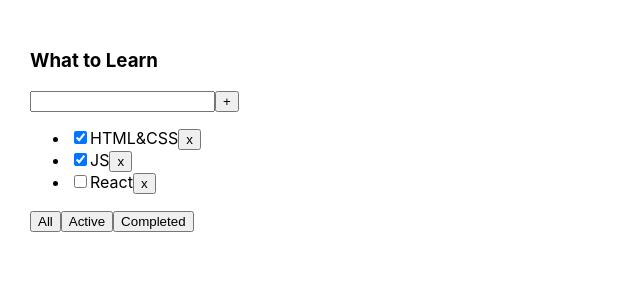
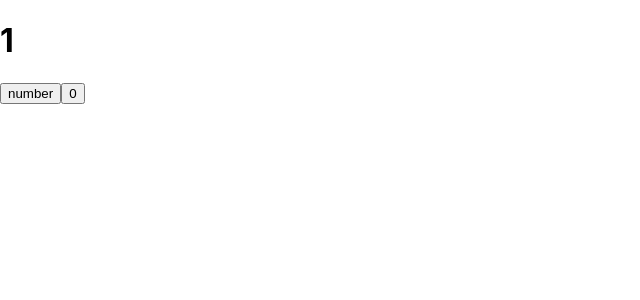
Before and after one commit to VadzimAJ/ToDoList_IT_inc, a React (Create React App) app: page / in a window 1280 px wide. Shown: the top 300 px of the page, without its empty margins (0-640 px from the left). Built offline with nearby package versions, Linux system fonts and the light colour scheme.

Commit message:
feat: complite useStage lesson

```diff
--- a/src/App.tsx
+++ b/src/App.tsx
@@ -1,49 +1,27 @@
 import React, { useState } from 'react';
 import './App.css';
-import { TaskType, TodoList } from './TodoList';
 
-export type FilterValuesType = "all" | "completed" | "active"
 
 function App() {
 
-    let [tasks, setTasks] = useState<Array<TaskType>>([
-        {id: 1, title:"HTML&CSS", isDone: true},
-        {id: 2, title:"JS", isDone: true},
-        {id: 3, title:"React", isDone: false}
-    ]);
+  let [a, setA] = useState(1)
 
+  const onClickHandler = () => {
+    setA(++a)
+    console.log(a)
+  }
 
-    function remomeTask(id:number) {
+  const onClickHandler0 = () => {
+    setA(a=0)
+    console.log(a)
+  }
 
-        let filteredTasks = tasks.filter( i => i.id !== id)
-        setTasks(filteredTasks);
-    }
-
-    function changeFilter (value: FilterValuesType){
-        setFilter(value);
-    }
-
-    let [filter, setFilter] = useState<FilterValuesType>("all");
-
-    let taskForTodolist = tasks;
-    if (filter === "completed") {
-        taskForTodolist = tasks.filter(i => i.isDone === true);
-    }
-    if (filter === "active") {
-        taskForTodolist = tasks.filter(i => i.isDone === false);
-    }
-
-    return (
-        <div className="App">
-            <TodoList   title="What to Learn"
-                        tasks = {taskForTodolist}
-                        removeTask = {remomeTask}
-                        changeFilter = {changeFilter}
-            />
-        </div>
-    );
-
+  return (
+    <div>
+      <h1>{a}</h1>
+      <button onClick={onClickHandler}>number</button>
+      <button onClick={onClickHandler0}>0</button>
+    </div>
+  );
 }
-
-
 export default App;
--- a/src/TodoList.tsx
+++ /dev/null
@@ -1,47 +0,0 @@
-import { type } from "os";
-import React from "react";
-import { FilterValuesType } from "./App";
-
-export type TaskType = {
-  id: number
-  title: string
-  isDone: boolean
-}
-
-type PropsType = {
-  title: string
-  tasks: Array<TaskType>
-  removeTask: (id: number) => void
-  changeFilter: (value: FilterValuesType) => void
-}
-
-export function TodoList (props: PropsType){
-
-  return (
-      <div>
-              <h3>{props.title}</h3>
-              <div>
-                  <input/>
-                  <button>+</button>
-              </div>
-              <ul>
-                {
-                  props.tasks.map((i) => {
-                  return <li><input type="checkbox" checked={i.isDone}/>
-                            <span>{i.title}</span>
-                            <button onClick={ () => { props.removeTask(i.id) } }>х</button>
-                          </li>
-                  })
-                }
-              </ul>
-              <div>
-                  <button onClick={() => {props.changeFilter("all")}}>All</button>
-                  <button onClick={() => {props.changeFilter("active")}}>Active</button>
-                  <button onClick={() => {props.changeFilter("completed")}}>Completed</button>
-              </div>
-      </div>
-  )
-}
-
-
-export default TodoList;
```
